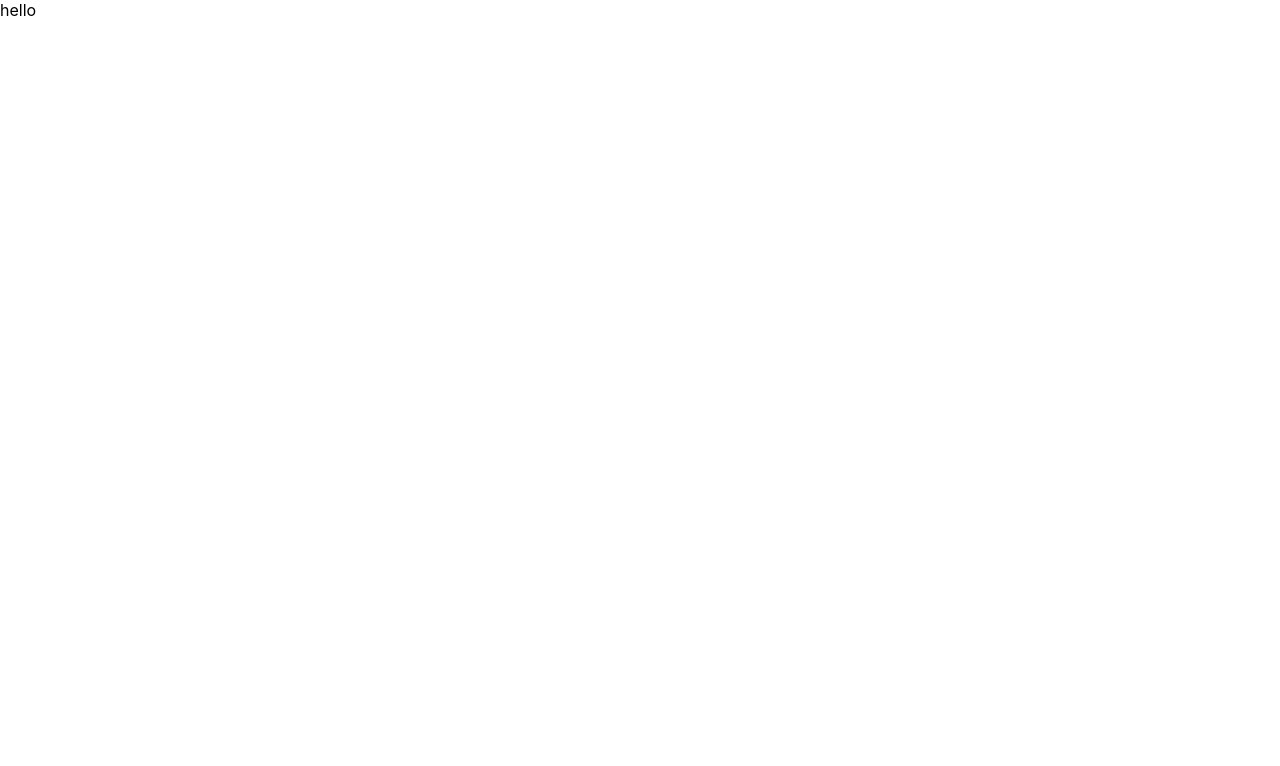
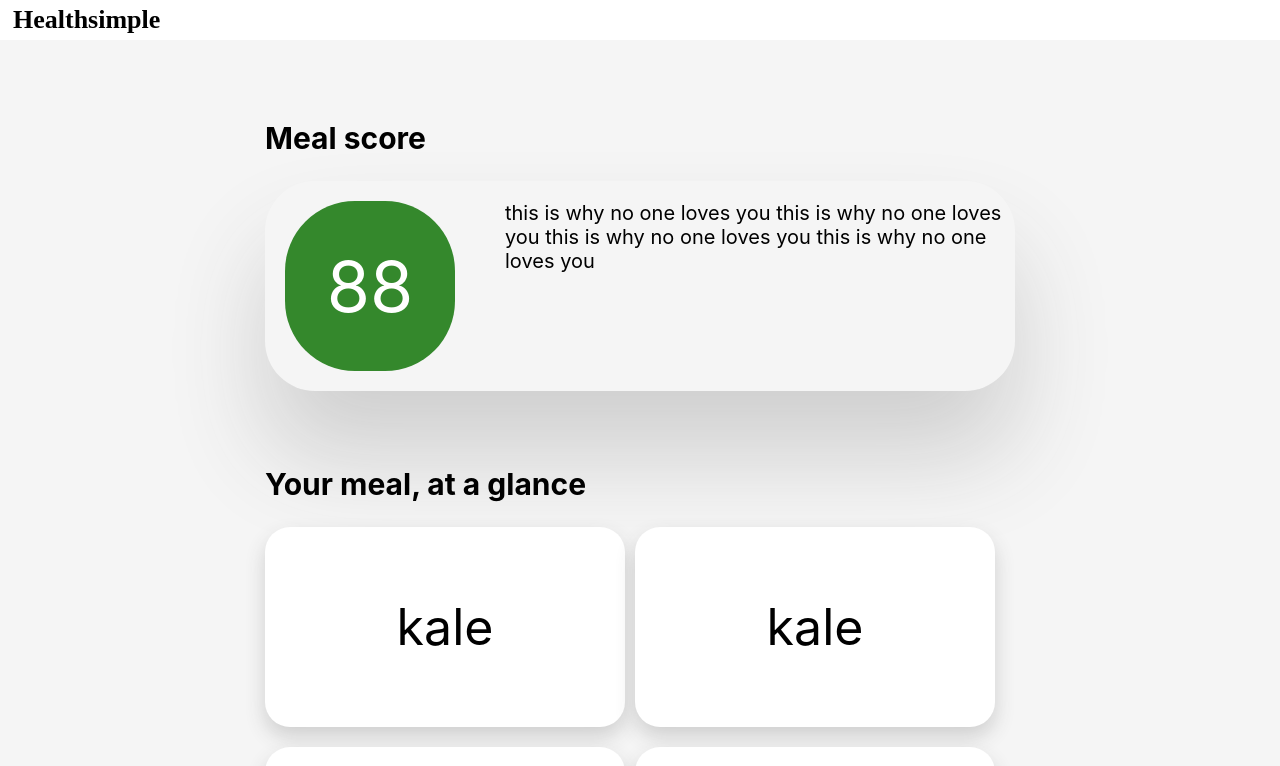
Before and after one commit to pkatnawe/HealthSimple, a React (Create React App) app in the folder frontend/: page /summary in a window 1280 px wide. Shown: the top 766 px of the page. Built offline with nearby package versions, Linux system fonts and the light colour scheme.

Commit message:
add basic summary page

```diff
--- a/frontend/src/Components/AddPage/AddPage.js
+++ b/frontend/src/Components/AddPage/AddPage.js
@@ -52,7 +52,7 @@ const AddPage = () => {
     }
 
     const handleCompute = () => {
-        if (foods) {
+        if (foods.length > 0) {
             console.log('gottem!');
             setFoods([]);
             setNewFood('');
--- a/frontend/src/Components/SummaryPage/SummaryPage.css
+++ b/frontend/src/Components/SummaryPage/SummaryPage.css
@@ -0,0 +1,118 @@
+.summary-page-container {
+    min-height: 200vh;
+    display: flex;
+    align-items: center;
+    flex-direction: column;
+    background-color: #F5F5F5;
+}
+
+.sub-container {
+    min-width: 700px;
+    margin-top: 100px;
+    display: flex;
+    align-items: flex-start;
+    flex-direction: column;
+}
+
+.back-btn {
+    all: unset;
+    position: fixed;
+    left: 80px;
+    top: 70px;
+    color: black;
+    border: 1px solid #2C3434;
+    filter: drop-shadow(0px 64px 95.85px rgba(58, 58, 58, 0.2));
+    border-radius: 100px;
+    padding: 5px 15px;
+    font-size: 13px;
+}
+
+/* .back-txt {
+    margin-left: 5px;
+} */
+
+.score-container {
+    color: white;
+    background-color: #34882C;
+    height: 170px;
+    width: 170px;
+    border-radius: 70px;
+    display: flex;
+    justify-content: center;
+    align-items: center;
+    font-size: 70px;
+    grid-row: 1/2;
+    margin: 20px 20px;
+}
+
+.summary-container {
+    color: black;
+    font-size: 20px;
+    height: 170px;
+    width: 500px;
+    overflow-wrap: break-word;
+    border-radius: 50px;
+    grid-row: 1/2;
+    margin: 20px 10px;
+}
+
+.meal-row {
+    display: grid;
+    gap: 20px;
+    box-shadow: 0px 64px 95.85px rgba(58, 58, 58, 0.2);
+    border-radius: 50px;
+}
+
+h1 {
+    margin-bottom: 25px;
+    font-size: 30px;
+}
+
+.your-food-txt {
+    margin-top: 75px;
+    font-size: 30px;
+}
+
+.food-grid-container {
+
+}
+.food-row {
+    display: grid;
+    gap: 10px;
+    margin-bottom: 20px;
+}
+.food-grid {
+    background-color: white;
+    box-shadow: 0px 10px 20px rgba(58, 58, 58, 0.2);
+    border-radius: 25px;
+    height: 200px;
+    width: 360px;
+    display: flex;
+    justify-content: center;
+    align-items: center;
+    grid-row: 1/2;
+}
+
+.food-txt {
+    font-size: 50px;
+}
+
+
+.article-summary-section {
+    display: flex;
+    flex-direction: column;
+    margin-bottom: 100px;
+}
+
+.article-summary-container {
+    background-color: white;
+    box-shadow: 0px 10px 20px rgba(58, 58, 58, 0.2);
+    border-radius: 25px;
+    height: 200px;
+    width: 700px;
+    margin-bottom: 20px;
+}
+
+.article-summary {
+    margin: 20px 20px;
+}
--- a/frontend/src/Components/SummaryPage/SummaryPage.js
+++ b/frontend/src/Components/SummaryPage/SummaryPage.js
@@ -1,11 +1,91 @@
+// import { useNavigate } from 'react-router-dom';
+import MainTopbar from '../MainTopbar/MainTopbar';
 import './SummaryPage.css';
 
 const SummaryPage = () => {
-  return (
-    <>
-      <div>hello</div>
-    </>
-  );
+    // const navigate = useNavigate();
+    // const goBack = () => {
+    //     navigate(-1);
+    // }
+    return (
+        <>
+            <MainTopbar></MainTopbar>
+            {/* <button className="back-btn" onClick={goBack}><i class="fa-solid fa-chevron-left"></i><span class="back-txt">Back</span></button> */}
+            <div className='summary-page-container'>
+                <div className="sub-container">
+                    <h1>Meal score</h1>
+                    <div className="meal-row">
+                        <div className="score-container">
+                            <div className="score">88</div>
+                        </div>
+                        <div className="summary-container">
+                            <div className="summary">this is why no one loves you this is why no one loves you this is why no one loves you this is why no one loves you </div>
+                        </div>
+                    </div>
+
+
+
+                    <h1 className="your-food-txt">Your meal, at a glance</h1>
+                    <div className="food-grid-container">
+                        <div className="food-row">
+                            <div className="food-grid">
+                                <div className="food-txt">kale</div>
+                            </div>
+                            <div className="food-grid">
+                                <div className="food-txt">kale</div>
+                            </div>
+                        </div>
+
+                        <div className="food-row">
+                            <div className="food-grid">
+                                <div className="food-txt">kale</div>
+                            </div>
+                            <div className="food-grid">
+                                <div className="food-txt">kale</div>
+                            </div>
+                        </div>
+
+                        <div className="food-row">
+                            <div className="food-grid">
+                                <div className="food-txt">kale</div>
+                            </div>
+                        </div>
+                    </div>
+
+
+
+                    <h1 className="your-food-txt">You might want to read...</h1>
+                    <div className="article-summary-section">
+
+                        <div className="article-summary-container">
+                            <div className="article-summary">
+                                <h2 className="article-title">
+                                    Goddamn I'm such a good cs student holy fuck
+                                </h2>
+                                A compiler is a tool that takes code as input and produces error messages. As a side-effect, it may produce an executable.
+                                A compiler is a tool that takes code as input and produces error messages. As a side-effect, it may produce an executable.
+                                A compiler is a tool that takes code as input and produces error messages. As a side-effect, it may produce an executable.
+                            </div>
+                        </div>
+
+                        <div className="article-summary-container">
+                            <div className="article-summary">
+                                <h2 className="article-title">
+                                    Goddamn I'm such a good cs student holy fuck
+                                </h2>
+                                A compiler is a tool that takes code as input and produces error messages. As a side-effect, it may produce an executable.
+                                A compiler is a tool that takes code as input and produces error messages. As a side-effect, it may produce an executable.
+                                A compiler is a tool that takes code as input and produces error messages. As a side-effect, it may produce an executable.
+                            </div>
+                        </div>
+
+                    </div>
+                </div>
+
+
+            </div>
+        </>
+    );
 };
 
 export default SummaryPage;
```
